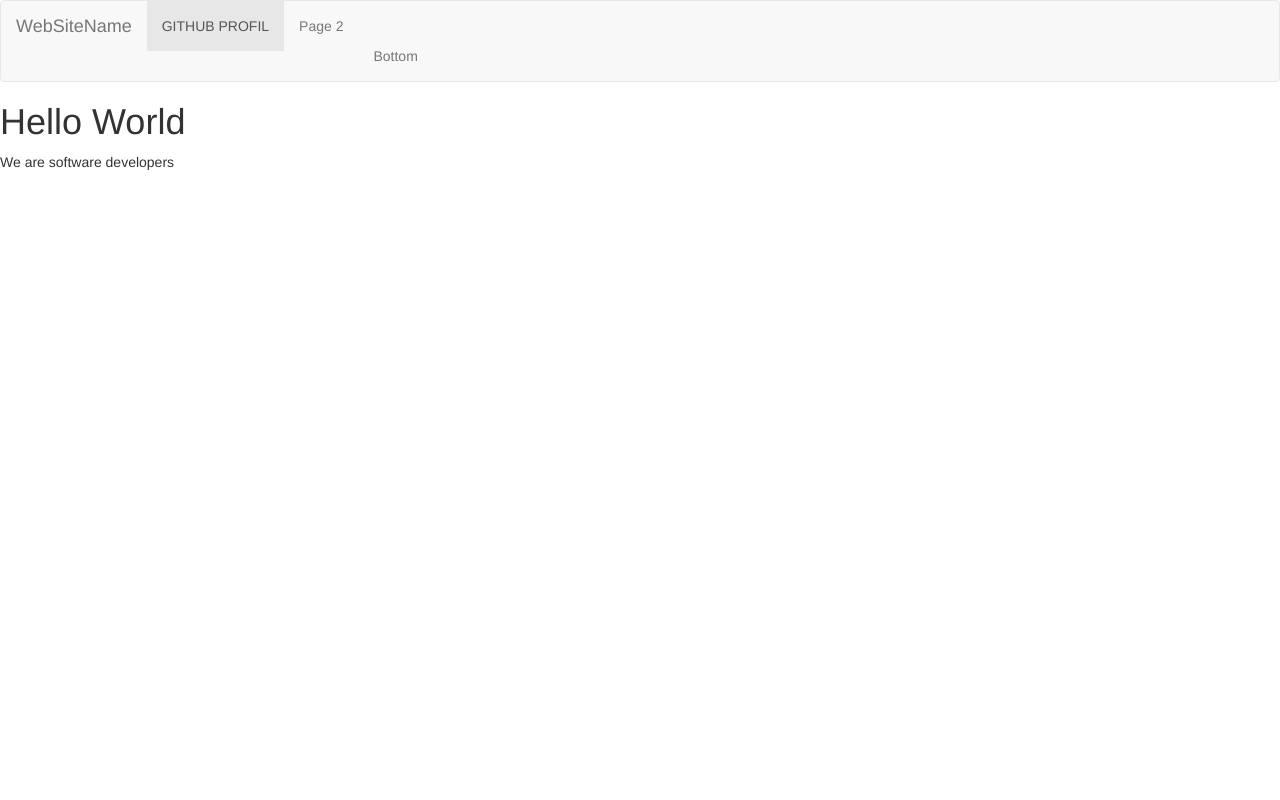
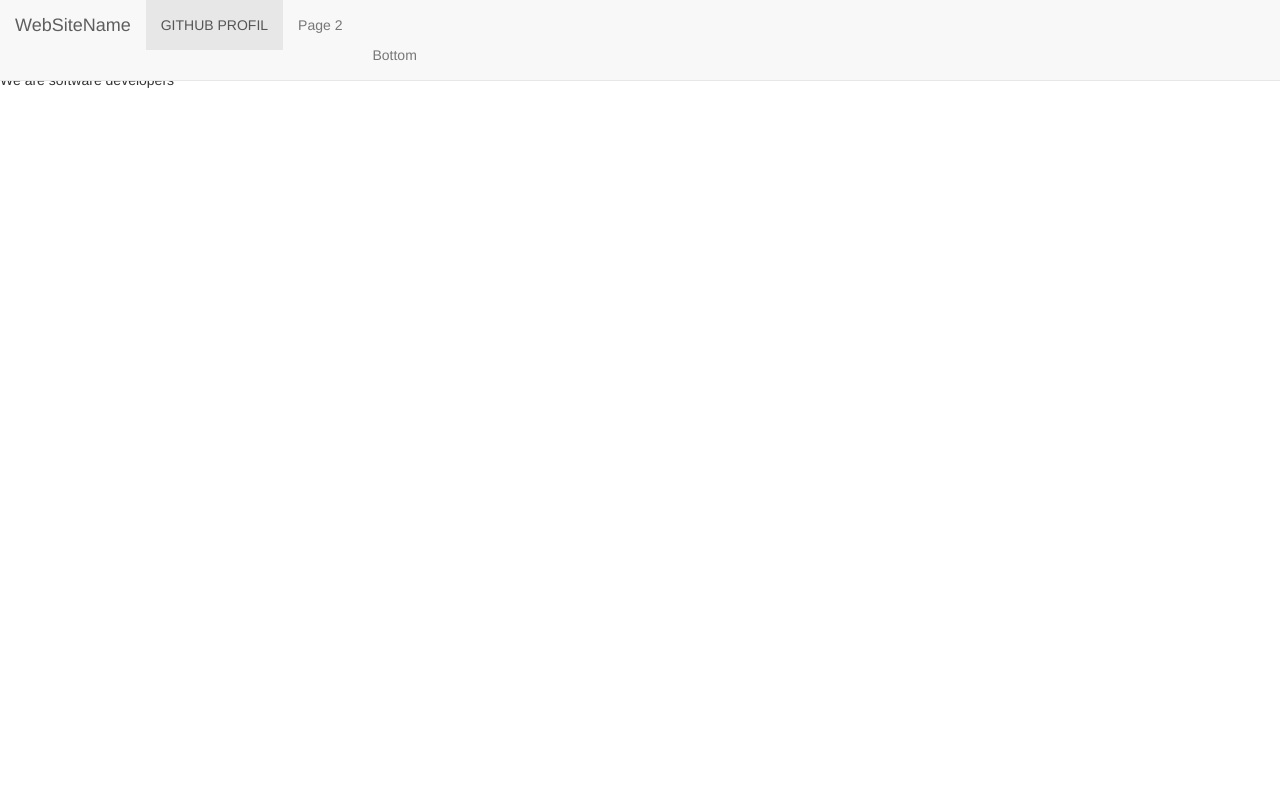
Before and after one commit to Azeem838/Njigouh-Azeem, a plain HTML site: page index.html in a window 1280 px wide. Shown: the top 800 px of the page. Drawn offline with nearby package versions, Linux system fonts and the light colour scheme.

Commit message:
Points 9-11

```diff
--- a/css/style.css
+++ b/css/style.css
@@ -0,0 +1,5 @@
+@media only screen and (min-width: 480px) {
+    #projects {
+      background-color: lightblue;
+    }
+  }
--- a/index.html
+++ b/index.html
@@ -12,6 +12,11 @@
 
     <style>
     section { height: 100vh; }
+    @media only screen and (max-width: 600px) {
+  body {
+    background-color: lightblue;
+  }
+}
     </style>
 
   </head>
@@ -22,7 +27,7 @@
 
 
 <!-- starting navbar -->
-    <nav id="navbar" class="navbar navbar-default">
+    <nav id="navbar" class="navbar navbar-default navbar-fixed-top">
       <div class="container-fluid">
         <div class="navbar-header">
           <a class="navbar-brand" href="#">WebSiteName</a>
```
